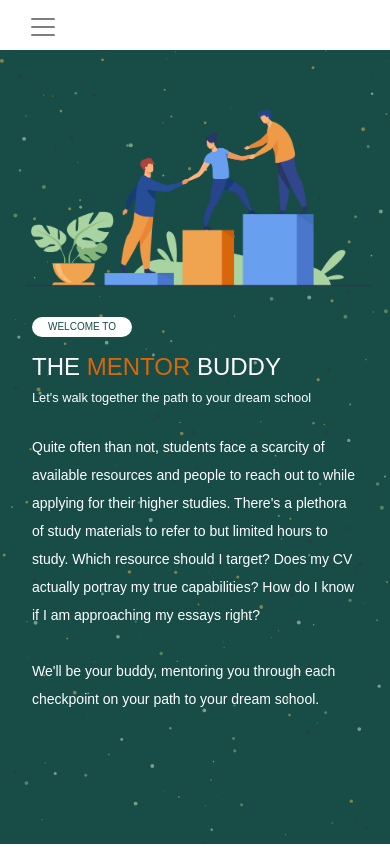
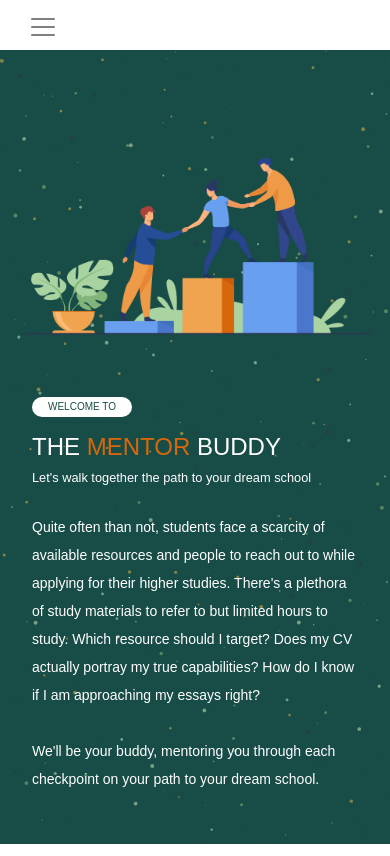
Before and after one commit to thetesseracttech/mentor-buddy, a plain HTML site: page index.html in a window 390 px wide. Drawn offline with nearby package versions, Linux system fonts and the light colour scheme.

```diff
--- a/css/responsive.css
+++ b/css/responsive.css
@@ -61,10 +61,10 @@
 	.hero__col:nth-child(1) {
 		padding: 2rem!important;
 		padding-top: 0!important;
-		padding-bottom: 10rem!important;
+		padding-bottom: 5rem!important;
 	}
 	.hero__col:nth-child(2) {
-		padding-top: 2rem!important;
+		padding-top: 3rem!important;
 	}
 	.hero__title,
 	.hero__subtitle,
```
